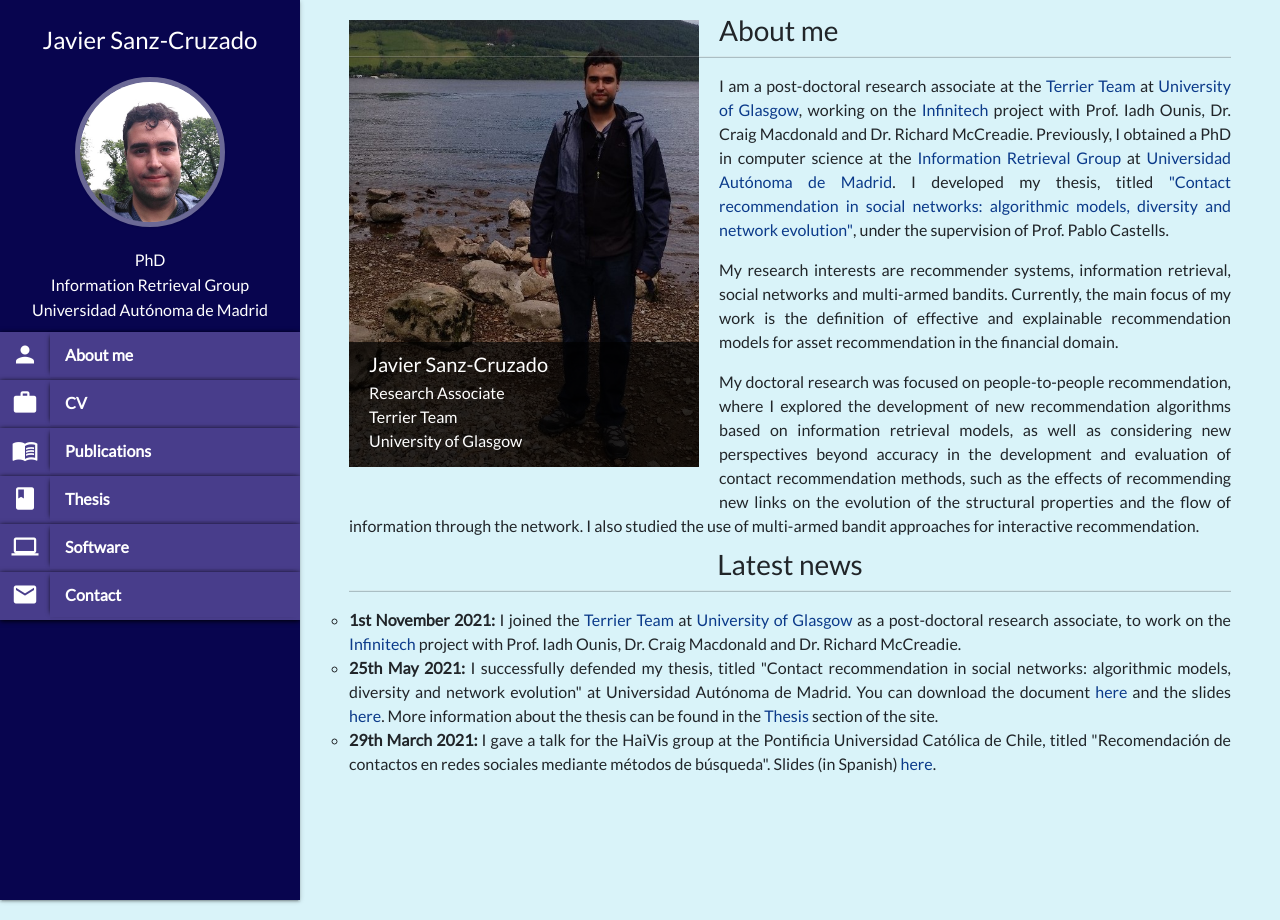
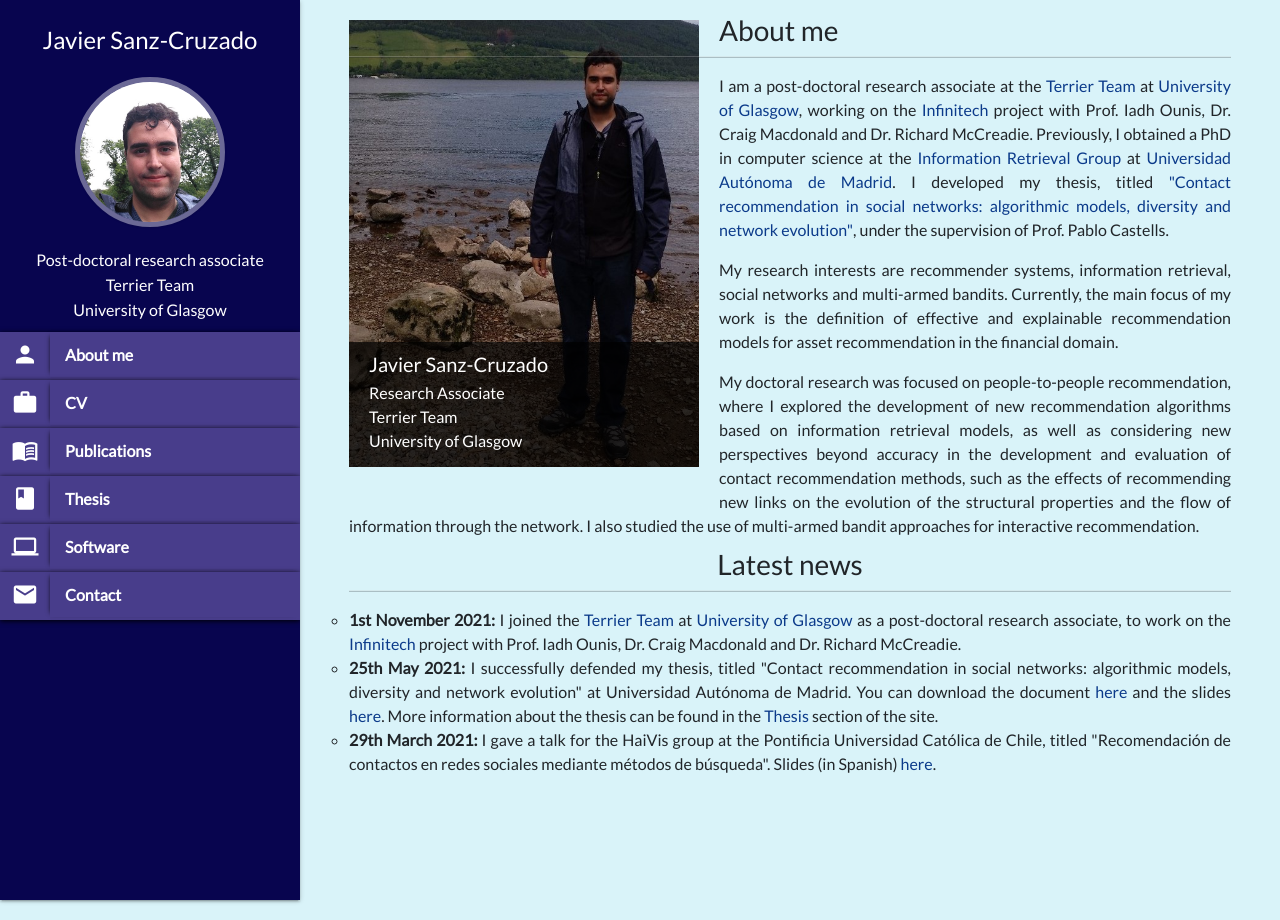
Before and after one commit to JavierSanzCruza/javiersanzcruza.github.io, a Jekyll site: the page built from index.md, in a window 1280 px wide. Built offline with Jekyll 4.4.1, drawn with Linux system fonts in a browser that asks for light colours; nearby versions of some CDN libraries.

Commit message:
Update header.html

```diff
--- a/_includes/header.html
+++ b/_includes/header.html
@@ -23,9 +23,9 @@
           <img id="avatar" src="/assets/img/avatar3.jpg"/>
           <br/>
           <span class="profile-text">
-              PhD <br/>
-              Information Retrieval Group </br>
-              Universidad Autónoma de Madrid
+              Post-doctoral research associate <br/>
+              Terrier Team </br>
+              University of Glasgow
           </span>
        </li>
       {% for item in site.data.navigation %}
```
